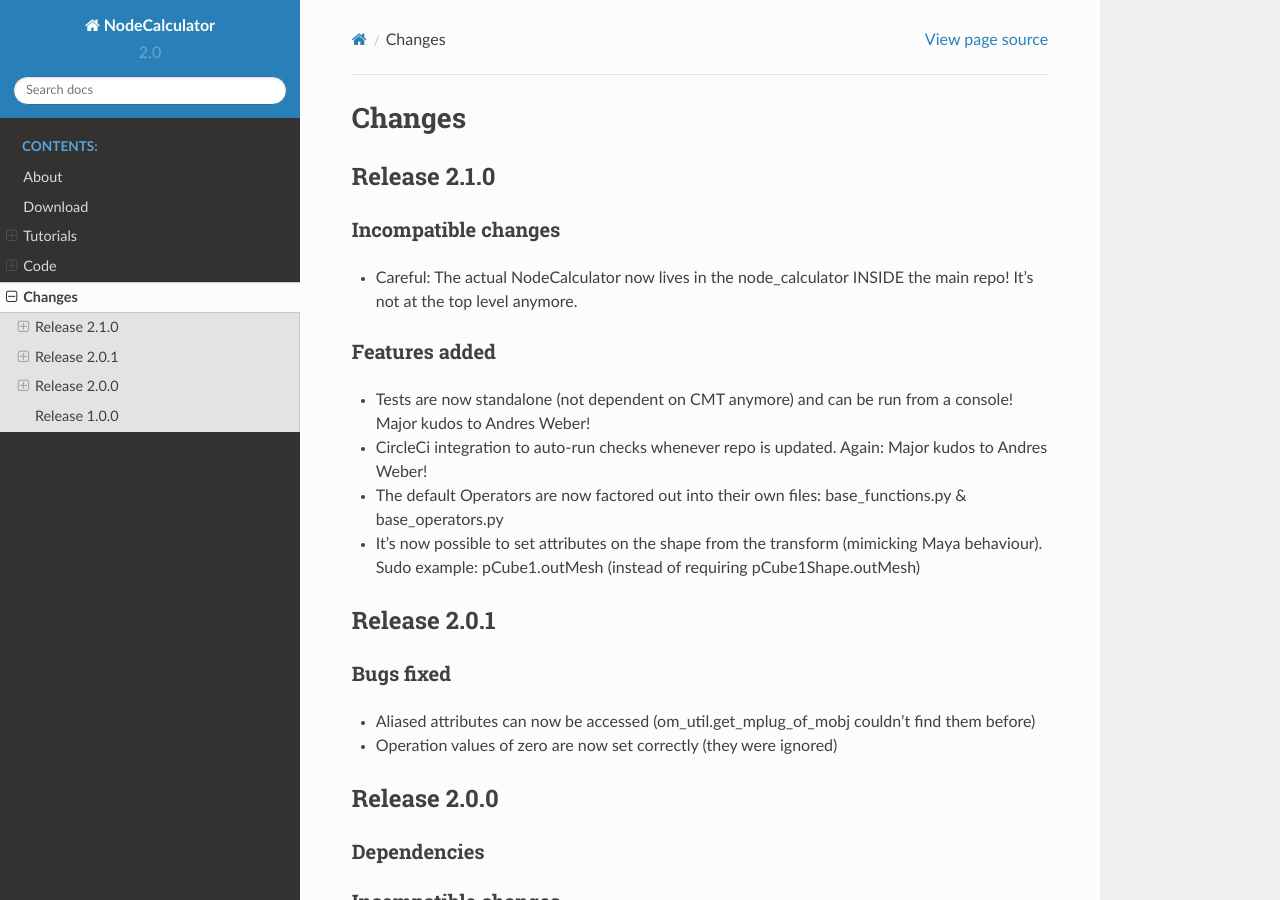
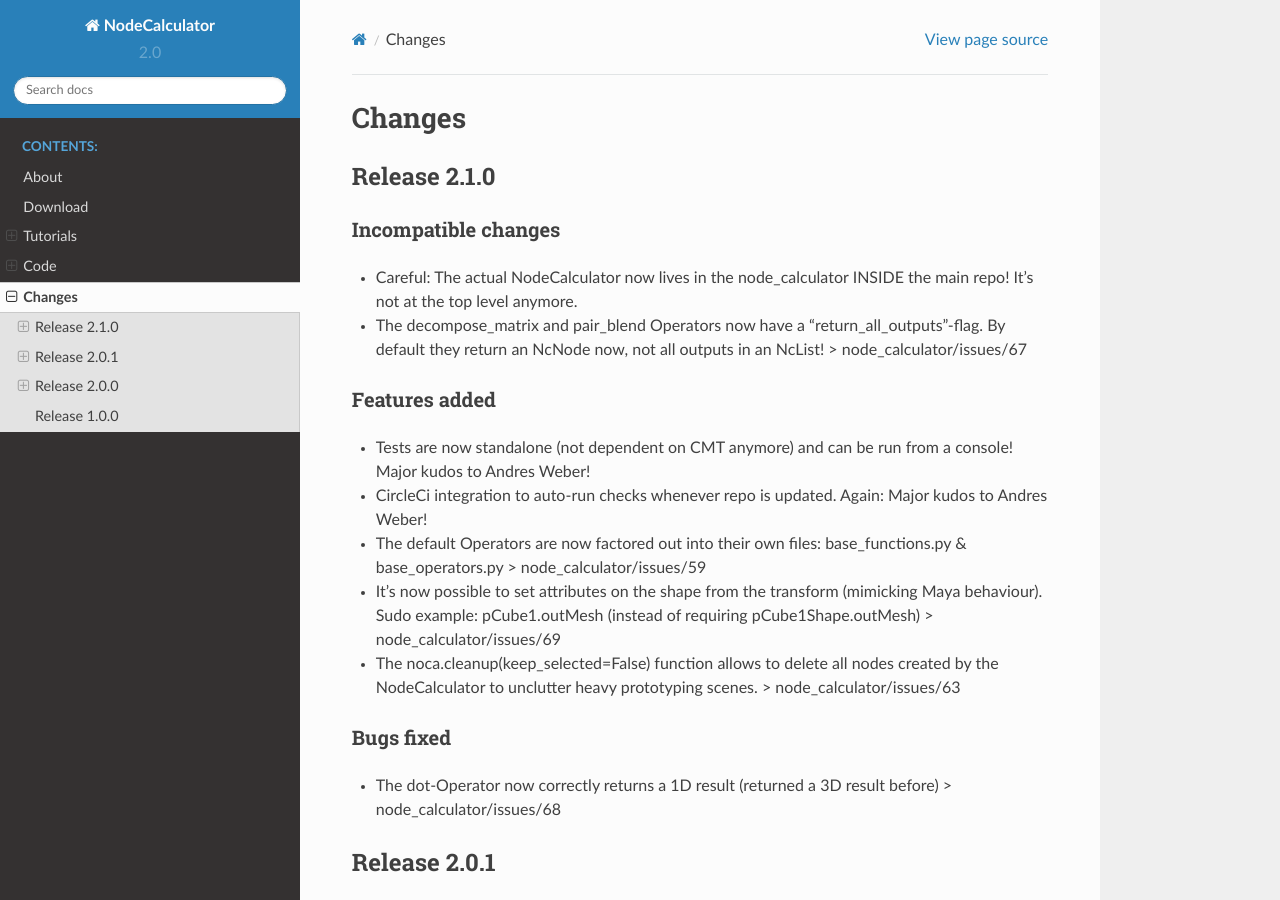
Before and after one commit to mischakolbe/node_calculator, a Sphinx documentation site: the page built from docs/changes.rst, in a window 1280 px wide and 900 px high. Built offline with Sphinx 7.4.7 and the Read the Docs theme 2.0.0, drawn with Linux system fonts in a browser that asks for light colours.

Commit message:
Updated docs/changes with all notes for Release 2.1.0

```diff
--- a/docs/changes.rst
+++ b/docs/changes.rst
@@ -7,14 +7,19 @@
 Incompatible changes
 --------------------
 * Careful: The actual NodeCalculator now lives in the node_calculator INSIDE the main repo! It's not at the top level anymore.
+* The decompose_matrix and pair_blend Operators now have a "return_all_outputs"-flag. By default they return an NcNode now, not all outputs in an NcList! > node_calculator/issues/67
 
 Features added
 --------------
 * Tests are now standalone (not dependent on CMT anymore) and can be run from a console! Major kudos to Andres Weber!
 * CircleCi integration to auto-run checks whenever repo is updated. Again: Major kudos to Andres Weber!
-* The default Operators are now factored out into their own files: base_functions.py & base_operators.py
-* It's now possible to set attributes on the shape from the transform (mimicking Maya behaviour). Sudo example: pCube1.outMesh (instead of requiring pCube1Shape.outMesh)
+* The default Operators are now factored out into their own files: base_functions.py & base_operators.py > node_calculator/issues/59
+* It's now possible to set attributes on the shape from the transform (mimicking Maya behaviour). Sudo example: pCube1.outMesh (instead of requiring pCube1Shape.outMesh) > node_calculator/issues/69
+* The noca.cleanup(keep_selected=False) function allows to delete all nodes created by the NodeCalculator to unclutter heavy prototyping scenes. > node_calculator/issues/63
 
+Bugs fixed
+----------
+* The dot-Operator now correctly returns a 1D result (returned a 3D result before) > node_calculator/issues/68
 
 Release 2.0.1
 *************
```
